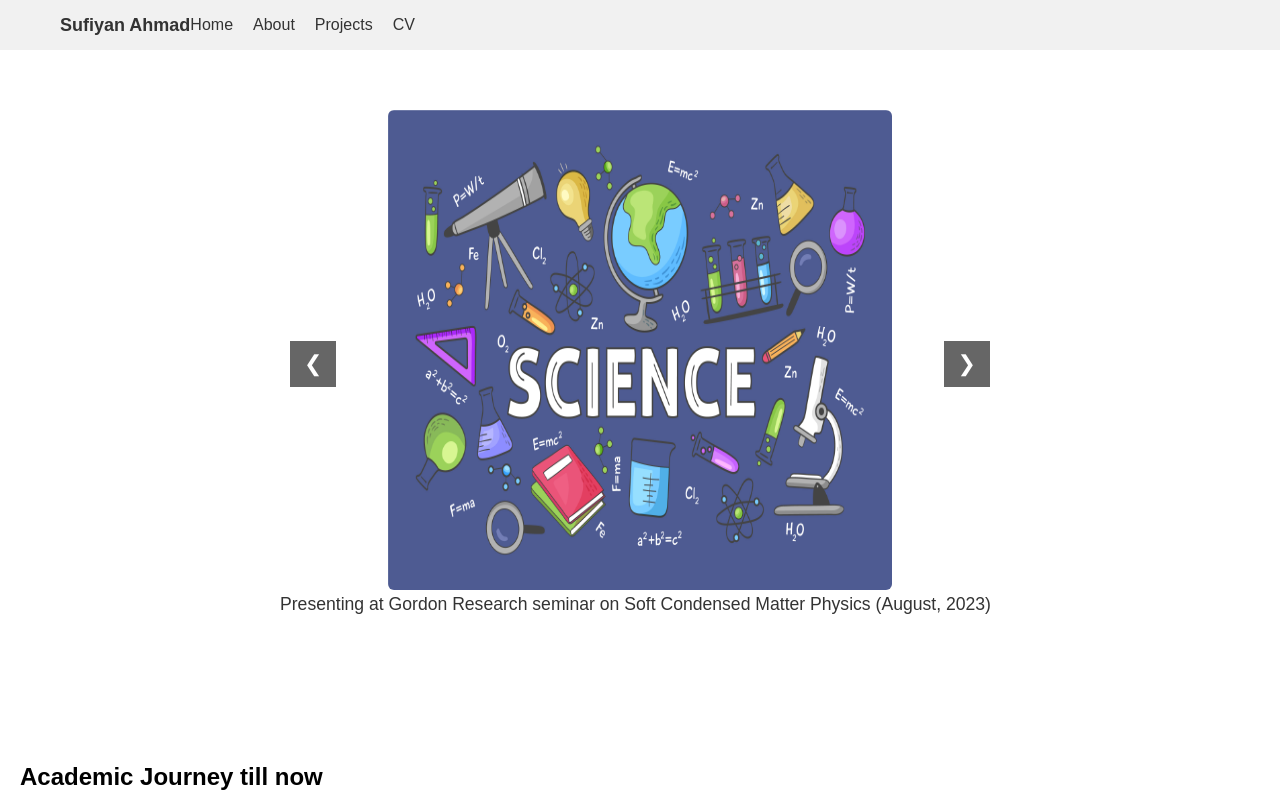
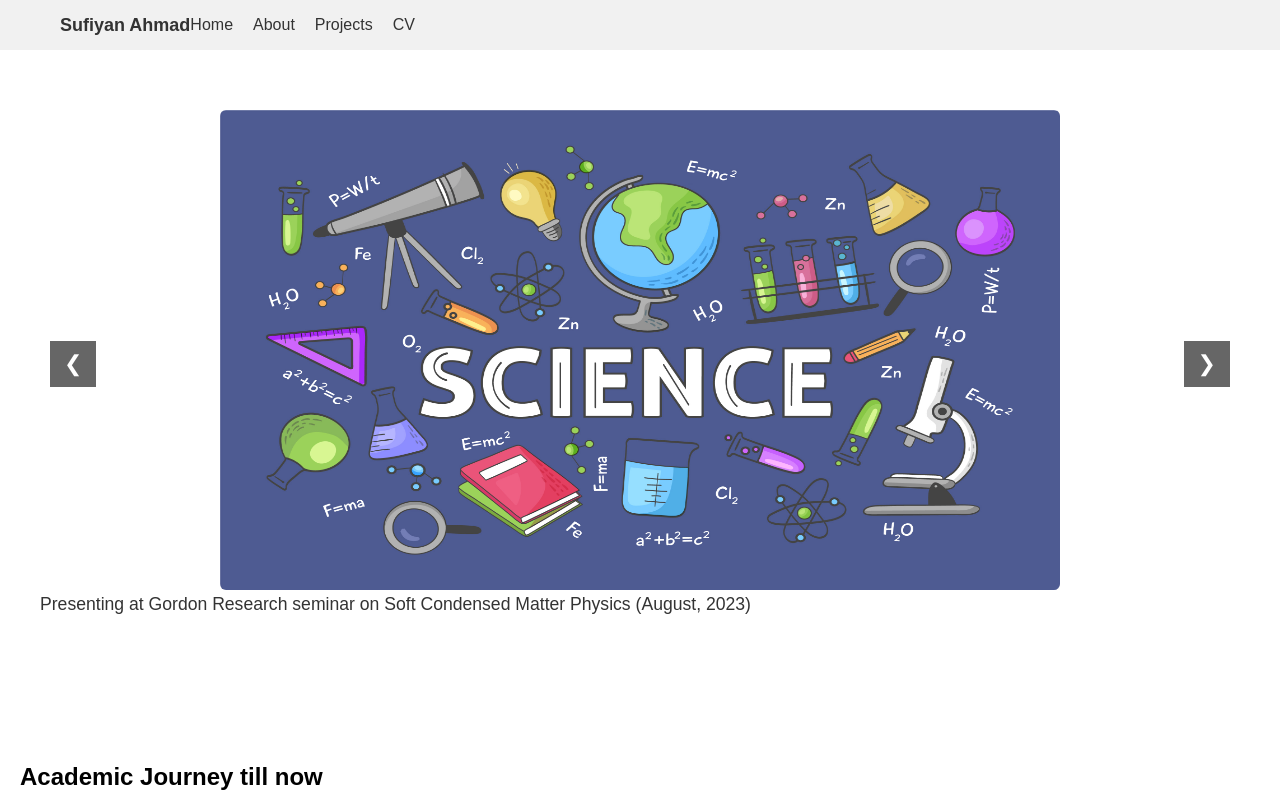
Before and after one commit to adnantech2/sufiyan-portfolio, a plain HTML site: page about.html in a window 1280 px wide. Shown: the top 800 px of the page. Drawn offline with Linux system fonts and the light colour scheme.

Commit message:
Refactor CSS for layout and responsiveness

```diff
--- a/about.css
+++ b/about.css
@@ -57,13 +57,11 @@ header {
     font-size: 28px;
 }
 /* first section */
- .image-wrapper {
-    position: relative;
-    width: fit-content; /* wrapper exactly matches inner image width */
-    margin: 60px auto;
-}
-
-
+ .image-wrapper{
+   position: relative;
+   max-width: 1200px;
+   margin: 60px auto;
+ }
   /* hide all images */
  .image-track img {
     display: none;
```
